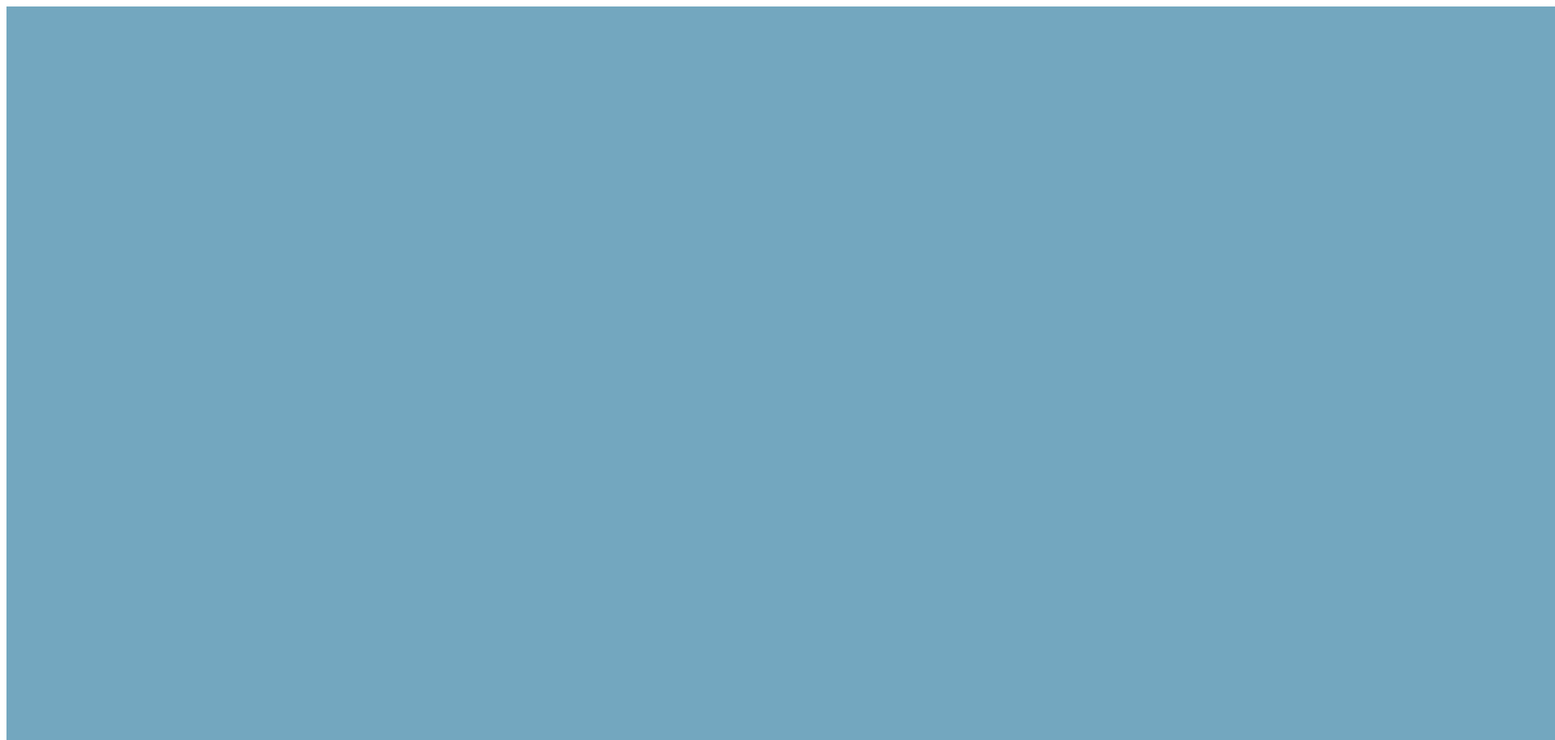
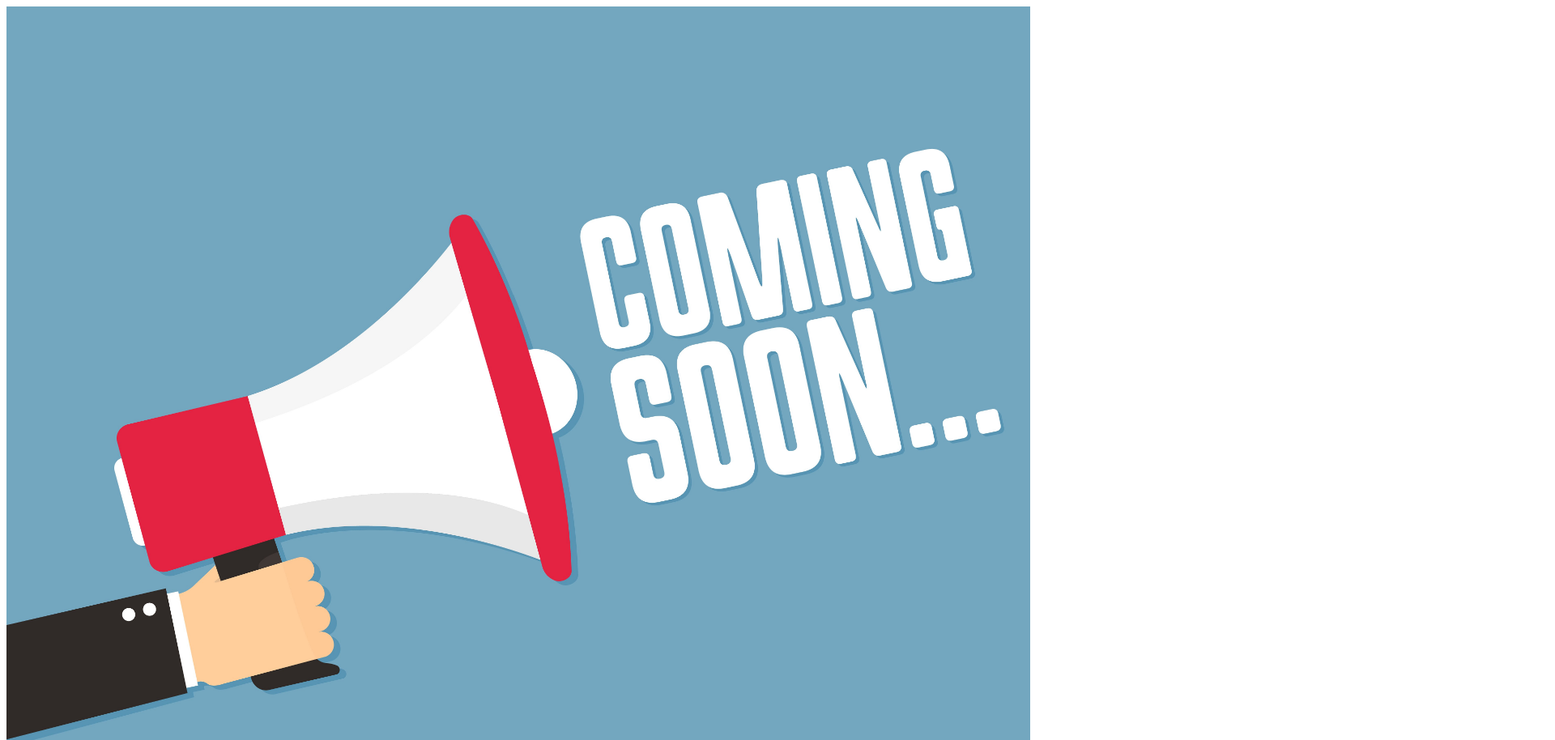
Before and after one commit to connorelkin/milhelp, a plain HTML site: page index.html in a window 1280 px wide. Shown: the top 914 px of the page at 81% size, 1920 px wide, since content can reach past the window. Drawn offline with Linux system fonts and the light colour scheme.

Commit message:
Update index.html

```diff
--- a/index.html
+++ b/index.html
@@ -1 +1,5 @@
-<html><body><img src="./comingsoon.jpg"></img></body></html>
+<html><body><img style="
+	width:auto;
+	max-width:100%;
+	height:auto;"
+                 src="./comingsoon.jpg"></img></body></html>
```
